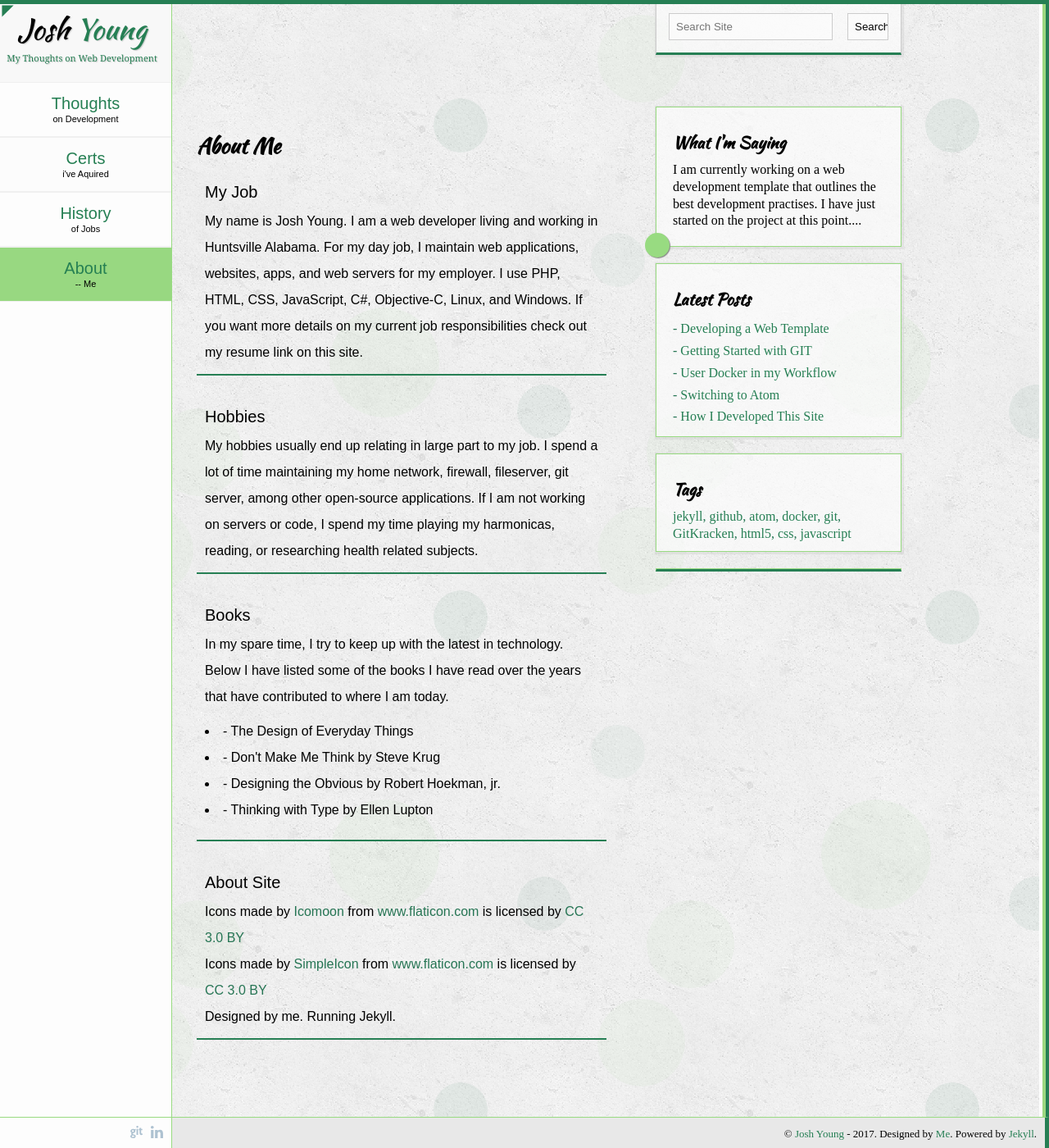
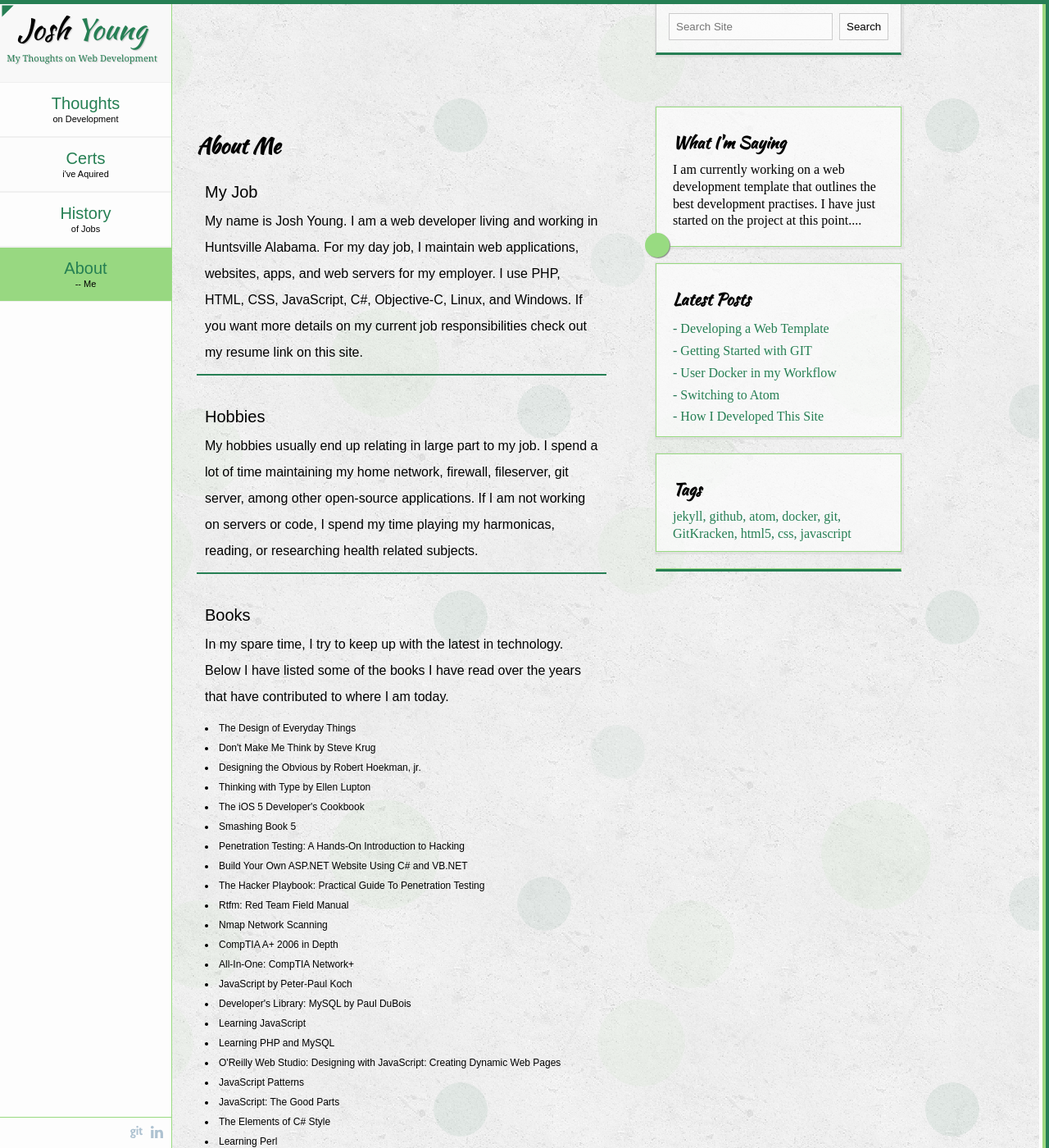
Before and after one commit to coder745/josh_website, a Jekyll site: the page built from about.md, in a window 1280 px wide and 1400 px high. Shown: the whole window at 82% size. Built offline with Jekyll 4.4.1, drawn with Linux system fonts in a browser that asks for light colours; some of the changed text lies outside the part shown.

Commit message:
Add more books. CSS fixes.

```diff
--- a/_includes/header.html
+++ b/_includes/header.html
@@ -8,7 +8,7 @@
         <link href='https://fonts.googleapis.com/css?family=Kaushan+Script' rel='stylesheet' type='text/css' />
         <link rel="shortcut icon" href="/favicon.ico" type="image/icon" />
         <meta name="viewport" content="width=device-width, initial-scale=1" />
-        <!-- <meta http-equiv="refresh" content="5" /> -->
+         <meta http-equiv="refresh" content="5" />
         <script type="text/javascript">
             document.createElement("main");
         </script>
--- a/about.md
+++ b/about.md
@@ -21,19 +21,48 @@ weight: 10
     <article>
         <h3>Books</h3>
         <p>In my spare time, I try to keep up with the latest in technology. Below I have listed some of the books I have read over the years that have contributed to where I am today.</p>
-        <ul>
+        <ul class='books'>
             <li>The Design of Everyday Things</li>
             <li>Don't Make Me Think by Steve Krug</li>
             <li>Designing the Obvious by Robert Hoekman, jr.</li>
             <li>Thinking with Type by Ellen Lupton</li>
+            <li>The iOS 5 Developer's Cookbook</li>
+            <li>Smashing Book 5</li>
+            <li>Penetration Testing: A Hands-On Introduction to Hacking</li>
+            <li>Build Your Own ASP.NET Website Using C# and VB.NET</li>
+            <li>The Hacker Playbook: Practical Guide To Penetration Testing</li>
+            <li>Rtfm: Red Team Field Manual</li>
+            <li>Nmap Network Scanning</li>
+            <li>CompTIA A+ 2006 in Depth</li>
+            <li>All-In-One: CompTIA Network+</li>
+            <li>JavaScript by Peter-Paul Koch</li>
+            <li>Developer's Library: MySQL by Paul DuBois</li>
+            <li>Learning JavaScript</li>
+            <li>Learning PHP and MySQL</li>
+            <li>O'Reilly Web Studio: Designing with JavaScript: Creating Dynamic Web Pages</li>
+            <li>JavaScript Patterns</li>
+            <li>JavaScript: The Good Parts</li>
+            <li>The Elements of C# Style </li>
+            <li>Learning Perl</li>
+            <li>Learning the Vi and Vim Editors</li>
+            <li>HTML and CSS: Design and Build Websites</li>
+            <li>JavaScript and JQuery: Interactive Front-End Web Development </li>
+            <li>Counter Hack Reloaded</li>
+            <li>Perl Specialist Instructior Guide</li>
+            <li>Penetration Testing with Kali Linux v1.0.4</li>
+            <li>Phparchitects Zend Php 5 Certification Study Guide</li>
         </ul>
     </article>
 
     <article>
         <h3>About Site</h3>
-        <div>Icons made by <a href="http://www.flaticon.com/authors/icomoon" title="Icomoon">Icomoon</a> from <a href="http://www.flaticon.com" title="Flaticon">www.flaticon.com</a> is licensed by <a href="http://creativecommons.org/licenses/by/3.0/" title="Creative Commons BY 3.0" target="_blank">CC 3.0 BY</a></div>
-        <div>Icons made by <a href="http://www.flaticon.com/authors/simpleicon" title="SimpleIcon">SimpleIcon</a> from <a href="http://www.flaticon.com" title="Flaticon">www.flaticon.com</a> is licensed by <a href="http://creativecommons.org/licenses/by/3.0/" title="Creative Commons BY 3.0" target="_blank">CC 3.0 BY</a></div>
-        <div>Designed by me. Running Jekyll.</div>
+        <div>
+        Icons made by
+        <a href="http://www.flaticon.com/authors/icomoon" title="Icomoon">Icomoon</a>
+        and by
+        <a href="http://www.flaticon.com/authors/simpleicon" title="SimpleIcon">SimpleIcon</a>.
+        </div>
+        <div>Designed by <a href='joshyoung.me/about'>me</a>. Running <a href='https://jekyllrb.com'>Jekyll</a>.</div>
     </article>
 
 </section>
--- a/css/style.scss
+++ b/css/style.scss
@@ -101,7 +101,7 @@ body {
     }
     input[type='submit'] {
         float: right;
-        width: 50px;
+        width: 60px;
     }
 }
 
@@ -312,6 +312,9 @@ ul.social a {
     display: block;
     margin: 10px 10px 5px 0;
 }
+ul.books li {
+    font-size: 12px;
+}
 
 a.twitter {
     background: url('../img/twitter1.svg') no-repeat;
@@ -342,7 +345,7 @@ main {
 
 .date {
     text-align: left;
-    color: #ccc;
+    color: #262626;
     font-size: 12px;
     margin-left: 10px;
     font-style: italic;
@@ -373,7 +376,7 @@ section.content article {
             margin: 10px 0;
         }
         li:before {
-            content: '- ';
+            //content: '- ';
         }
     }
 section {
```
Also changed, not shown: certs.md (+2 -2 lines).
